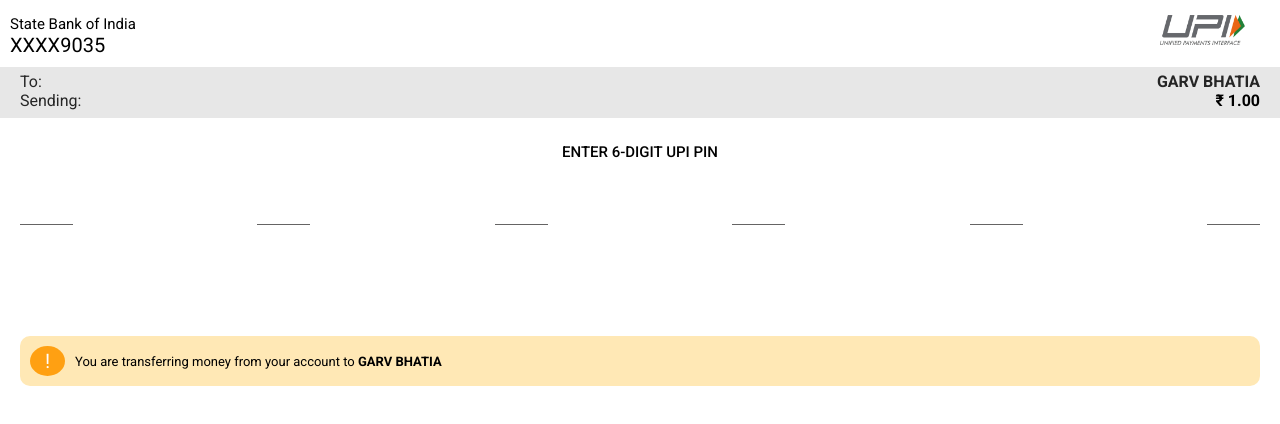
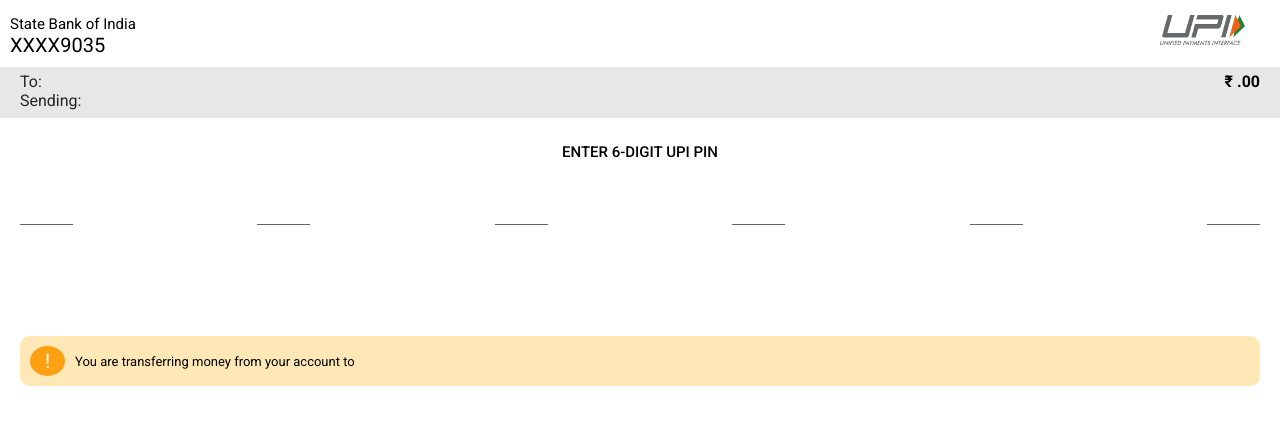
Before and after one commit to Einstein-ash/filter_data, a React (Create React App) app: page /enterPin in a window 1280 px wide. Shown: the top 424 px of the page. Built offline with nearby package versions, Linux system fonts and the light colour scheme.

Commit message:
qr worked final chec 3

```diff
--- a/src/pages/PaymentUI.jsx
+++ b/src/pages/PaymentUI.jsx
@@ -7,6 +7,7 @@
   const location = useLocation();
 
   const qrText = location.state?.qrText;
+  let name = "";
 
 
   const [showBottomSheet, setShowBottomSheet] = useState(false);
@@ -18,6 +19,8 @@
     banking_name: "",
     upi_id: "",
   });
+
+
 
 
   console.log("qr text in payment page ----------");
@@ -60,7 +63,13 @@
   };
 
   const handlePayClick = () => {
-    navigate("/enterPin");
+    navigate("/enterPin" , {
+      state: {
+        amountInput,
+        qrText,
+        banking_name : userData.banking_name
+      }
+    });
   };
 
   const handleArrowClick = () => {
--- a/src/pages/PinInput.jsx
+++ b/src/pages/PinInput.jsx
@@ -1,11 +1,16 @@
 
 import React, { useState } from 'react';
-import { useNavigate } from 'react-router-dom';
+import { useNavigate, useLocation } from 'react-router-dom';
 import './PinEntryScreen.css';
 
 const PinEntryScreen = () => {
 
     const navigate = useNavigate();
+    const location = useLocation();
+
+    const qrText = location.state?.qrText;
+    const amountInput = location.state?.amountInput;
+    const banking_name = location.state?.banking_name;
 
   const [pin, setPin] = useState([]);
   const [showNumpad, setShowNumpad] = useState(false);
@@ -41,8 +46,8 @@
           <p className="label">Sending:</p>
         </div>
         <div className="right">
-          <p className="recipient">GARV BHATIA</p>
-          <p className="amount">₹ 1.00</p>
+          <p className="recipient">{banking_name}</p>
+          <p className="amount">₹ {amountInput}.00</p>
         </div>
       </div>
 
@@ -58,7 +63,7 @@
 
       <div className="warning-box">
         <span className="cicular_warning_avatar">!</span>
-        <p>You are transferring money from your account to <strong>GARV BHATIA</strong></p>
+        <p>You are transferring money from your account to <strong>{banking_name}</strong></p>
       </div>
 
       {showNumpad && (
```
